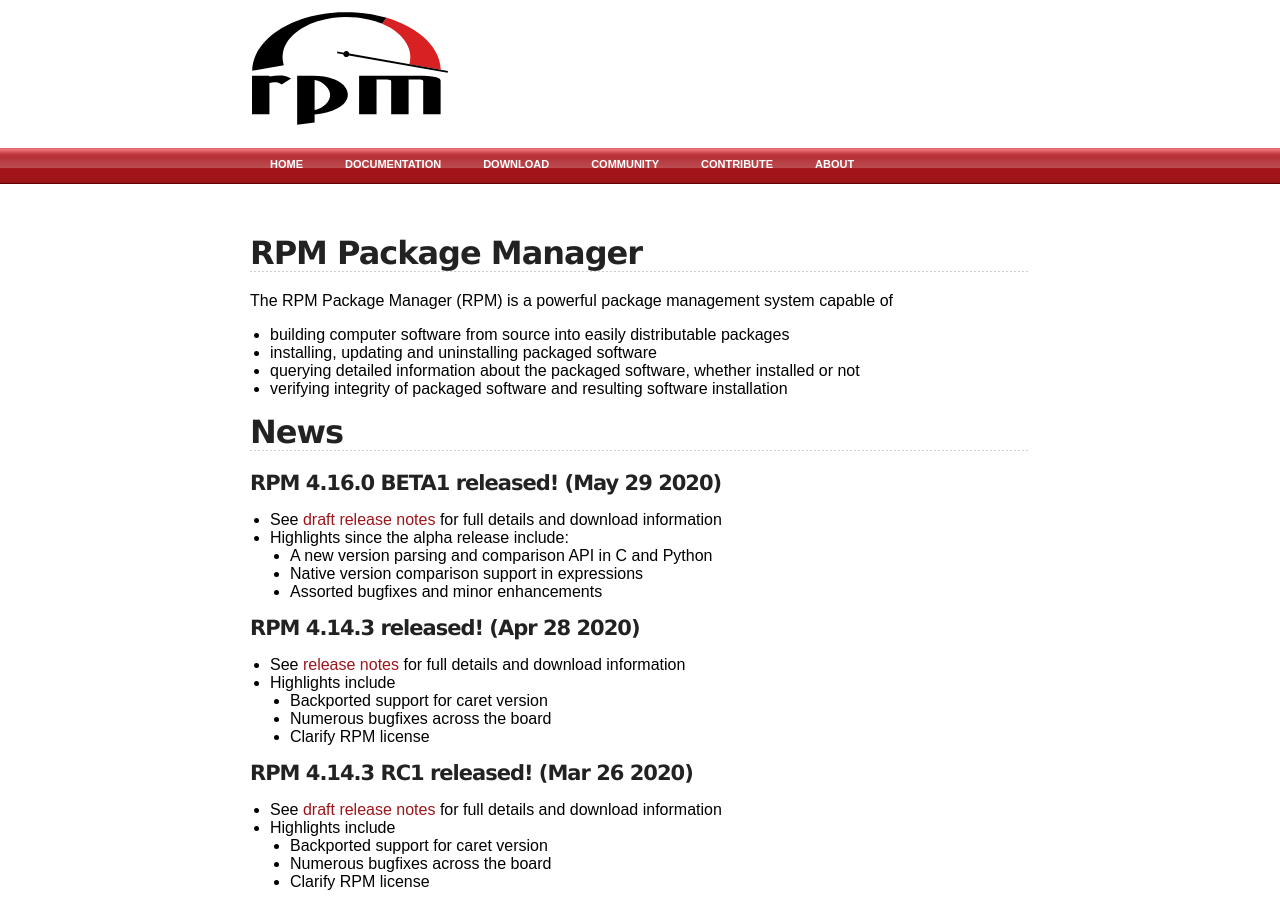
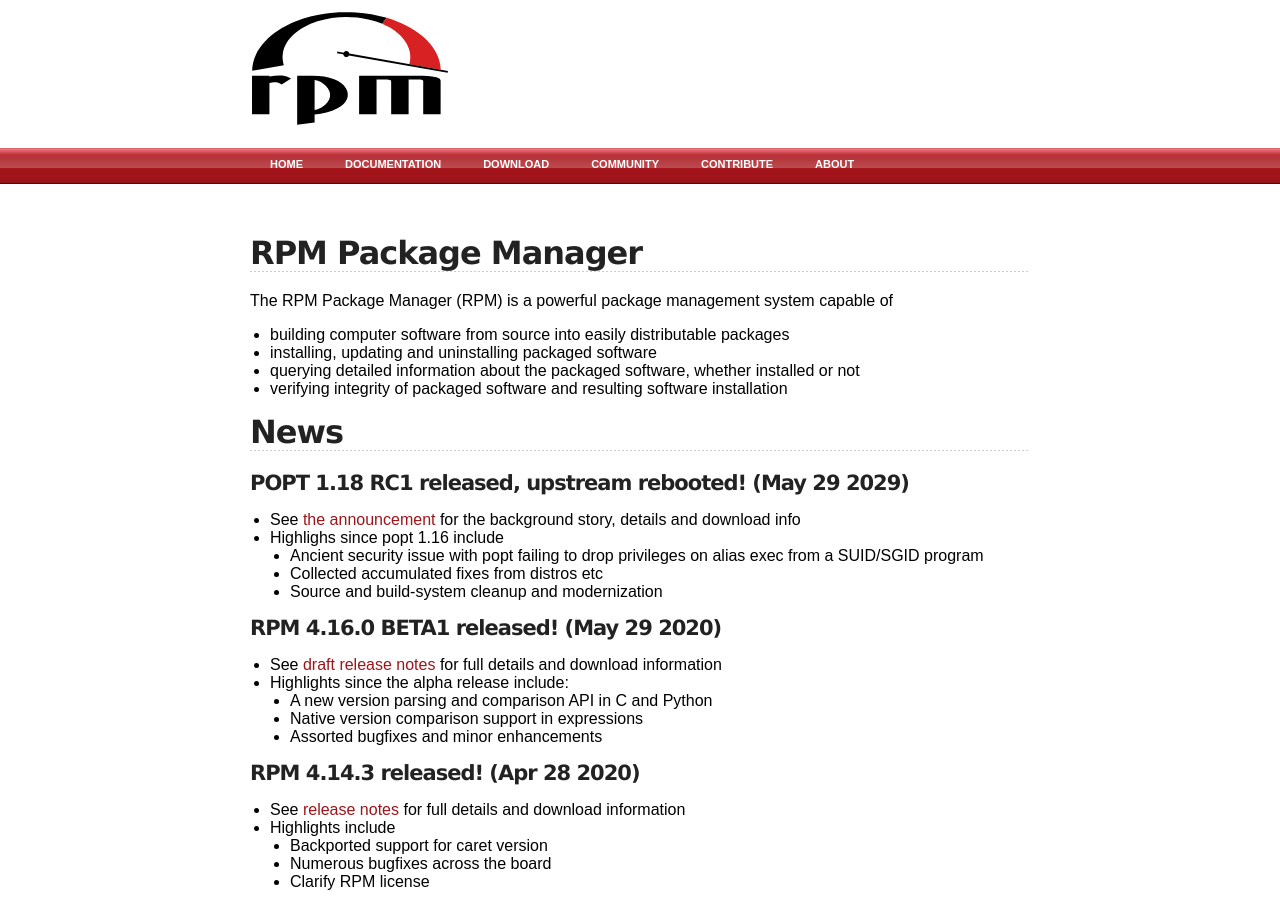
Before and after one commit to rpm-software-management/rpm-web, a Jekyll site: the page built from index.md, in a window 1280 px wide and 900 px high. Built offline with Jekyll 4.4.1, drawn with Linux system fonts in a browser that asks for light colours.

```diff
--- a/index.md
+++ b/index.md
@@ -15,6 +15,13 @@ capable of
 * verifying integrity of packaged software and resulting software installation
 
 ## News
+
+#### POPT 1.18 RC1 released, upstream rebooted! (May 29 2029)
+* See [the announcement](http://lists.rpm.org/pipermail/rpm-announce/2020-May/000077.html) for the background story, details and download info
+* Highlighs since popt 1.16 include
+  * Ancient security issue with popt failing to drop privileges on alias exec from a SUID/SGID program
+  * Collected accumulated fixes from distros etc
+  * Source and build-system cleanup and modernization
 
 #### RPM 4.16.0 BETA1 released! (May 29 2020)
 * See [draft release notes](wiki/Releases/4.16.0) for full details and download information
```
Also changed, not shown: timeline.md (+7 -0 lines).
